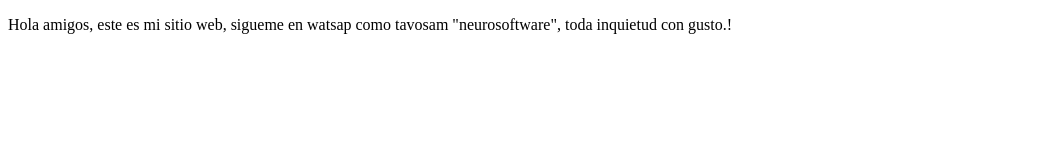
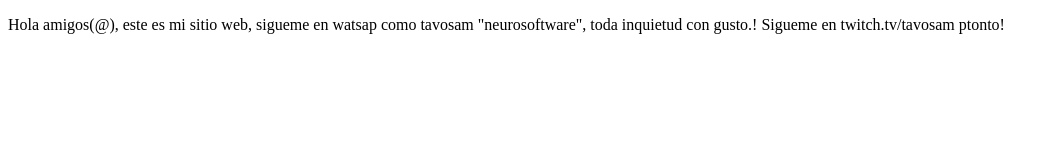
Before and after one commit to TanakaZamuray/-projectoDemo, a plain HTML site: page index.html in a window 1280 px wide. Shown: the whole page, without its empty margins (0-1057 px from the left). Drawn offline with Linux system fonts and the light colour scheme.

Commit message:
Update index.html

```diff
--- a/index.html
+++ b/index.html
@@ -8,7 +8,8 @@
 </head>
 <body>
     <p>
-        Hola amigos, este es mi sitio web, sigueme en watsap como tavosam "neurosoftware", toda inquietud con gusto.!
+        Hola amigos(@), este es mi sitio web, sigueme en watsap como tavosam "neurosoftware", toda inquietud con gusto.!
+        Sigueme en twitch.tv/tavosam ptonto!
 
     </p>
 </body>
```
